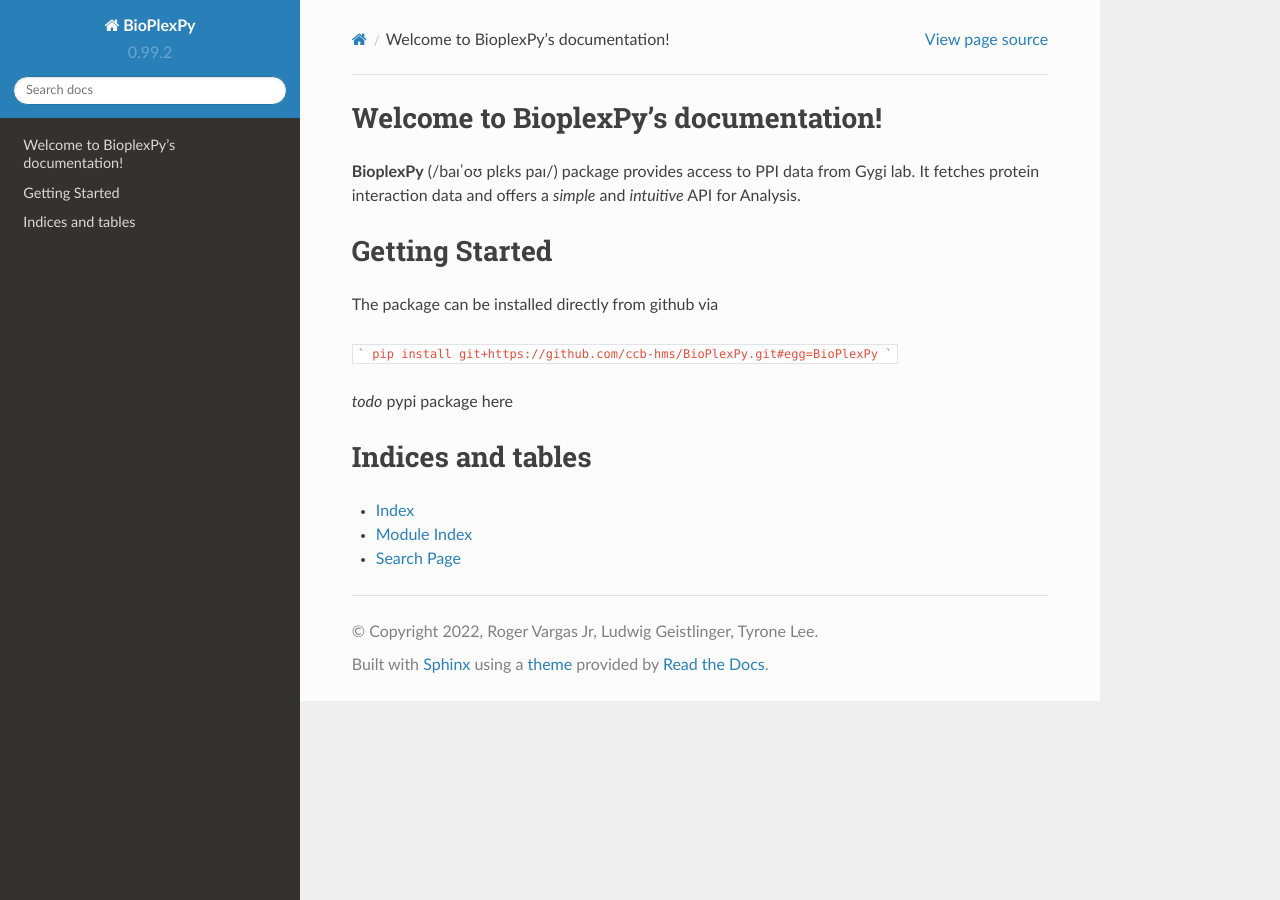
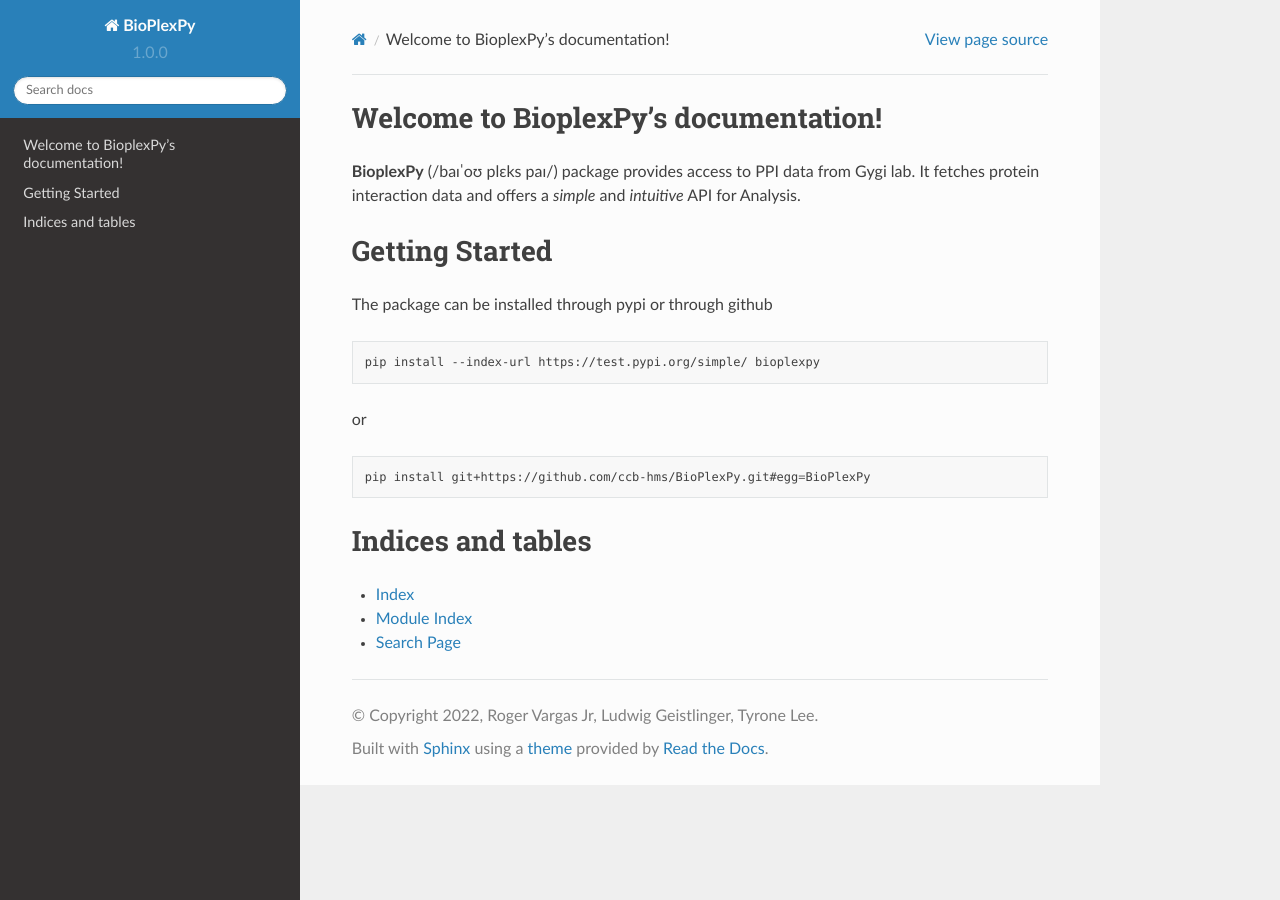
Before and after one commit to ccb-hms/BioPlexPy, a Sphinx documentation site: the page built from docs/index.rst, in a window 1280 px wide. Built offline with Sphinx 7.4.7 and the Read the Docs theme 2.0.0, drawn with Linux system fonts in a browser that asks for light colours; pages that are not in the unit, such as notebooks, are missing from menus.

Commit message:
polishing documentation index

````diff
--- a/docs/conf.py
+++ b/docs/conf.py
@@ -20,7 +20,7 @@
 project = 'BioPlexPy'
 copyright = '2022, Roger Vargas Jr, Ludwig Geistlinger, Tyrone Lee'
 author = 'Roger Vargas Jr, Ludwig Geistlinger, Tyrone Lee'
-version = '0.99.2'
+version = '1.0.0'
 
 
 # -- General configuration ---------------------------------------------------
--- a/docs/index.rst
+++ b/docs/index.rst
@@ -11,14 +11,21 @@
 Getting Started
 ======================================
 
-The package can be installed directly from github via
+The package can be installed through pypi or through github
 
-```
-pip install git+https://github.com/ccb-hms/BioPlexPy.git#egg=BioPlexPy
-```
+.. code-block:: bash
+
+   pip install --index-url https://test.pypi.org/simple/ bioplexpy
 
 
-*todo* pypi package here
+
+or
+
+.. code-block:: bash
+
+   pip install git+https://github.com/ccb-hms/BioPlexPy.git#egg=BioPlexPy
+
+
 
 .. toctree::
    :maxdepth: 2
--- a/pyproject.toml
+++ b/pyproject.toml
@@ -6,7 +6,7 @@
 
 [project]
 name = "BioPlexPy"
-version = "0.99.2"
+version = "0.99.3"
 description = "Python-side access to PPI data from Gygi lab"
 readme = "README.md"
 license = { file="LICENSE" }
--- a/setup.py
+++ b/setup.py
@@ -2,7 +2,7 @@
 
 setup(
    name='BioPlexPy',
-   version='0.99.0',
+   version='1.0.0',
    description='Python-side access to PPI data from Gygi lab',
    author='Roger Vargas, Ludwig Geistlinger, Tyrone Lee',
    author_email='roger_vargas@g.harvard.edu',
````
